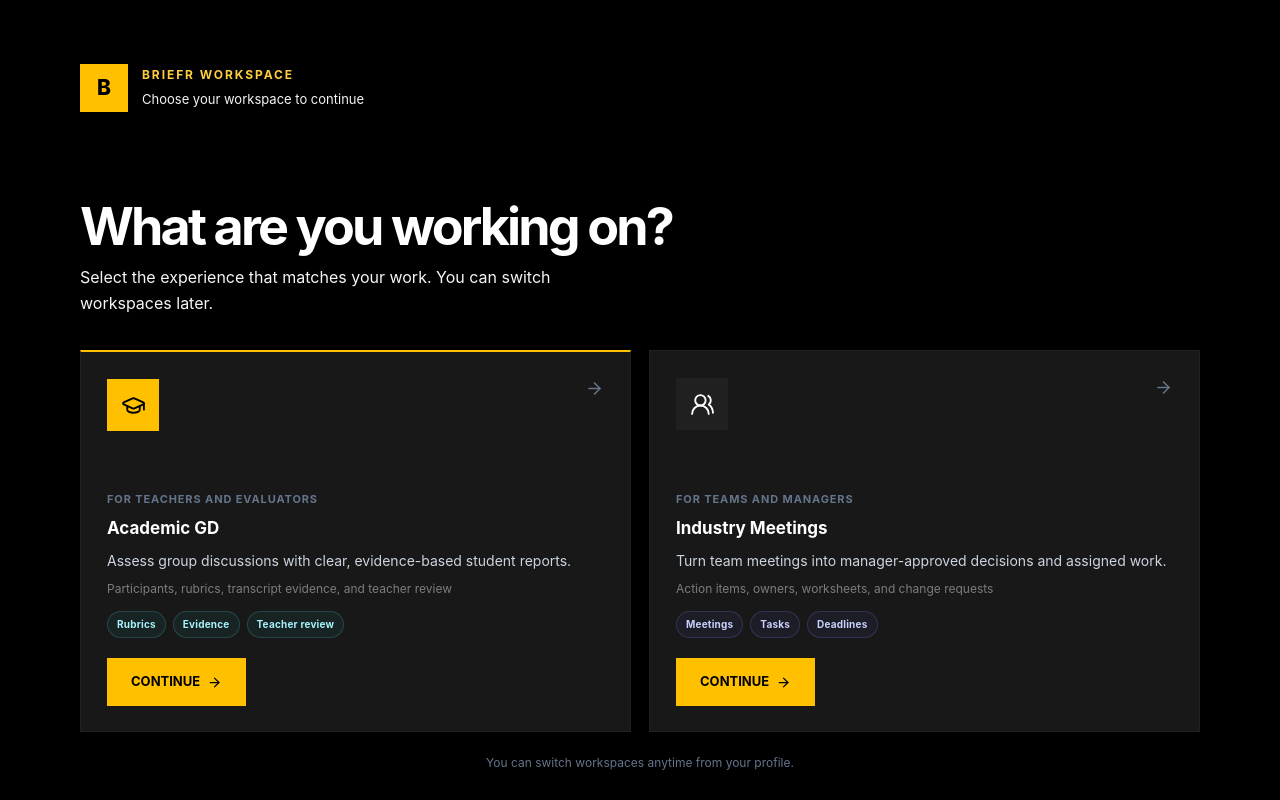
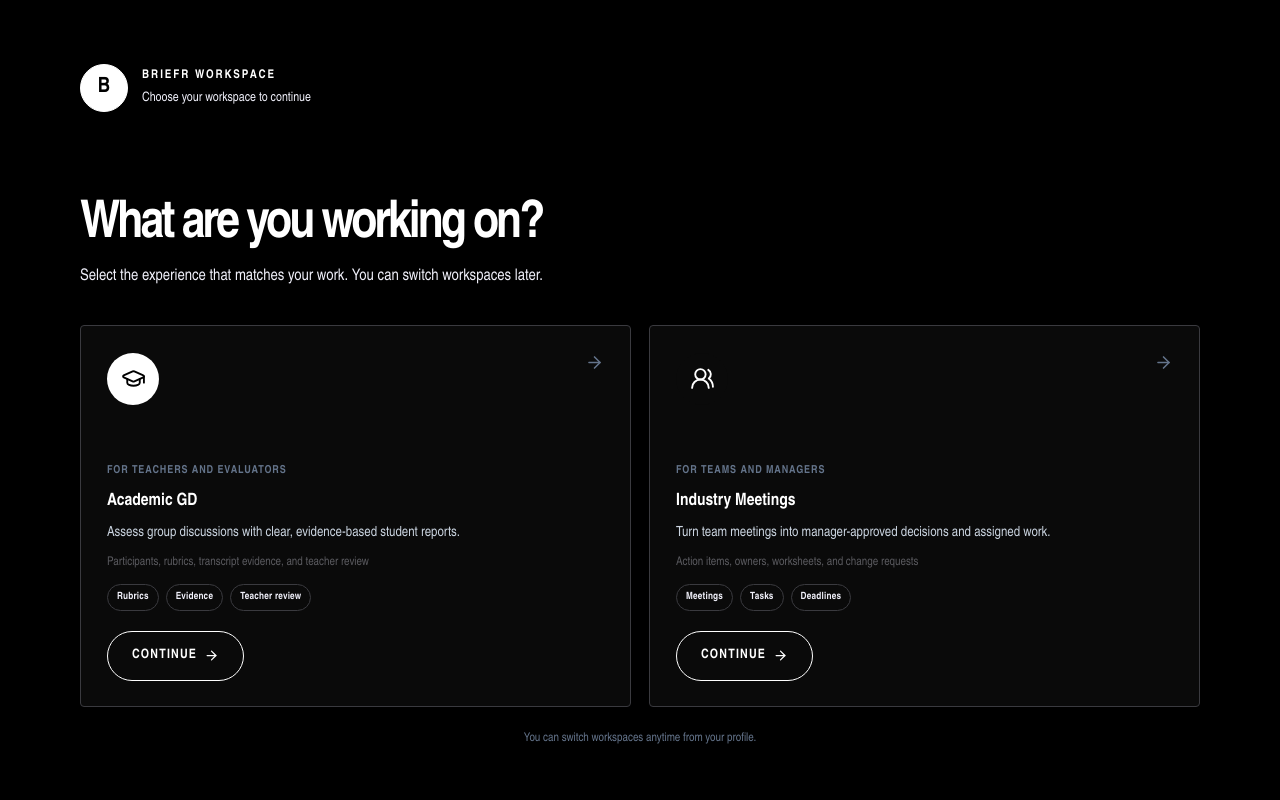
Before and after one commit to OCTehckie18/briefr, a React (Vite) app in the folder frontend/: page /select-track in a window 1280 px wide. Built offline with nearby package versions, Linux system fonts and the light colour scheme.

Commit message:
feat: redefine UI around SpaceX design language

```diff
--- a/frontend/src/components/layout/AppLayout.tsx
+++ b/frontend/src/components/layout/AppLayout.tsx
@@ -47,7 +47,7 @@ export const AppLayout: React.FC = () => {
     <div className={`flex h-screen w-screen overflow-hidden ${isAcademic ? 'academic-app-shell' : 'bg-black text-white'}`}>
       <aside className={`hidden w-72 flex-col md:flex ${isAcademic ? 'academic-sidebar' : 'border-r border-[#202020] bg-black'}`}>
         <div className="flex h-20 items-center gap-3 border-b border-[#202020] px-6">
-          <div className="flex h-10 w-10 items-center justify-center border border-[#ffc000] bg-[#ffc000] text-sm font-bold text-black">
+          <div className="flex h-10 w-10 items-center justify-center rounded-full border border-white bg-white text-sm font-bold text-black">
             B
           </div>
           <div>
@@ -67,14 +67,14 @@ export const AppLayout: React.FC = () => {
                 className={({ isActive }) =>
                   `flex items-center gap-3 rounded-[14px] px-3 py-2.5 text-sm font-medium transition-all ${
                     isActive
-                      ? isAcademic ? 'academic-nav-link--active' : 'border-l-2 border-[#ffc000] bg-[#202020] text-white'
+                      ? isAcademic ? 'academic-nav-link--active' : 'border-l-2 border-white bg-[#0a0a0a] text-white'
                       : isAcademic ? 'academic-nav-link' : 'text-[#7d7d7d] hover:bg-[#181818] hover:text-white'
                   }`
                 }
               >
                 {({ isActive }) => (
                   <>
-                    <span className={`flex h-8 w-8 items-center justify-center ${isAcademic ? (isActive ? 'bg-indigo-100 text-indigo-600' : 'bg-slate-100 text-slate-400') : (isActive ? 'bg-[#ffc000] text-black' : 'bg-[#202020] text-[#7d7d7d]')}`}>
+                    <span className={`flex h-8 w-8 items-center justify-center ${isAcademic ? (isActive ? 'bg-indigo-100 text-indigo-600' : 'bg-slate-100 text-slate-400') : (isActive ? 'bg-white text-black' : 'bg-[#0a0a0a] text-[#5a5a5f]')}`}>
                       <Icon size={16} />
                     </span>
                     <span>{item.label}</span>
@@ -119,7 +119,7 @@ export const AppLayout: React.FC = () => {
                   {user?.role === 'admin' ? 'Admin' : 'Member'}
                 </div>
               </div>
-              <div className={`flex h-9 w-9 items-center justify-center text-xs font-semibold ${isAcademic ? 'bg-indigo-100 text-indigo-700' : 'bg-[#ffc000] text-black'}`}>
+              <div className={`flex h-9 w-9 items-center justify-center rounded-full text-xs font-semibold ${isAcademic ? 'bg-indigo-100 text-indigo-700' : 'bg-white text-black'}`}>
                 {user ? getInitials(user.name) : '??'}
               </div>
             </div>
--- a/frontend/src/index.css
+++ b/frontend/src/index.css
@@ -7,23 +7,23 @@
 
 :root {
   color-scheme: dark;
-  --surface: #202020;
-  --surface-raised: #181818;
-  --surface-subtle: #181818;
-  --border: #494949;
+  --surface: #0a0a0a;
+  --surface-raised: #0a0a0a;
+  --surface-subtle: #0a0a0a;
+  --border: #3a3a3f;
   --border-strong: #ffffff;
   --text-primary: #ffffff;
-  --text-secondary: #f5f5f5;
-  --text-muted: #7d7d7d;
-  --primary: #ffc000;
-  --primary-hover: #917300;
-  --primary-glow: rgba(255, 192, 0, 0.18);
-  --radius-sm: 0;
-  --radius-md: 0;
-  --radius-lg: 0;
+  --text-secondary: #f0f0fa;
+  --text-muted: #5a5a5f;
+  --primary: #ffffff;
+  --primary-hover: #f0f0fa;
+  --primary-glow: rgba(255, 255, 255, 0.12);
+  --radius-sm: 4px;
+  --radius-md: 8px;
+  --radius-lg: 16px;
   /* Compatibility aliases keep the existing report and tab components aligned. */
-  --bg-secondary: #181818;
-  --bg-tertiary: #202020;
+  --bg-secondary: #0a0a0a;
+  --bg-tertiary: #0a0a0a;
   --card-border: var(--border);
   --border-radius-sm: var(--radius-sm);
   --border-radius-md: var(--radius-md);
@@ -42,7 +42,7 @@ body,
 }
 
 body {
-  font-family: var(--font-sans);
+  font-family: "D-DIN", "Arial Narrow", Arial, Verdana, sans-serif;
   background: #000000;
   color: #ffffff;
   min-height: 100vh;
@@ -69,13 +69,13 @@ button:disabled { cursor: not-allowed; }
 
 .page-shell { width: 100%; max-width: none; margin: 0; }
 .page-header { display: flex; flex-wrap: wrap; align-items: flex-end; justify-content: space-between; gap: 20px; margin-bottom: 32px; }
-.page-title { color: var(--text-primary); font-size: clamp(34px, 5vw, 54px); font-weight: 400; letter-spacing: .01em; line-height: 1.05; text-transform: uppercase; }
+.page-title { color: var(--text-primary); font-family: "D-DIN-Bold", "Arial Narrow", Arial, Verdana, sans-serif; font-size: clamp(40px, 5vw, 60px); font-weight: 700; letter-spacing: 1.2px; line-height: 1.2; text-transform: uppercase; }
 .page-description { max-width: 760px; margin-top: 10px; color: var(--text-muted); font-size: 16px; line-height: 1.55; }
 .section-title { color: var(--text-primary); font-size: 20px; font-weight: 600; letter-spacing: -0.015em; }
-.ui-card { border: 1px solid #202020; border-radius: 0; background: var(--surface-subtle); box-shadow: none; }
-.ui-input { min-height: 48px; width: 100%; border: 1px solid #494949; border-radius: 0; background: #181818; color: var(--text-primary); padding: 12px 16px; font-size: 15px; outline: none; transition: border-color .18s, background .18s; }
+.ui-card { border: 1px solid #3a3a3f; border-radius: 4px; background: var(--surface-subtle); box-shadow: none; }
+.ui-input { min-height: 48px; width: 100%; border: 1px solid #3a3a3f; border-radius: 4px; background: #0a0a0a; color: var(--text-primary); padding: 12px 16px; font-size: 16px; outline: none; transition: border-color .18s, background .18s; }
 .ui-input::placeholder { color: var(--text-muted); }
-.ui-input:focus { border-color: #ffc000; box-shadow: none; background: #202020; }
+.ui-input:focus { border-color: #ffffff; box-shadow: none; background: #0a0a0a; }
 .ui-label { display: block; margin-bottom: 8px; color: var(--text-secondary); font-size: 13px; font-weight: 600; letter-spacing: .04em; }
 .empty-state { display: flex; min-height: 180px; flex-direction: column; align-items: center; justify-content: center; gap: 8px; padding: 24px; color: var(--text-muted); text-align: center; font-size: 14px; }
 .academic-app-shell { background: #f8fafc; color: #1e293b; }
@@ -116,22 +116,22 @@ button:disabled { cursor: not-allowed; }
 .track-selection__header { display: flex; align-items: center; gap: 14px; }
 .track-selection__brand-copy { display: grid; gap: 5px; }
 .track-selection__intro-block { margin: 88px 0 34px; }
-.brand-mark { display: grid; width: 48px; height: 48px; place-items: center; border: 1px solid #ffc000; border-radius: 0; background: #ffc000; color: #000000; font-size: 21px; font-weight: 800; }
-.eyebrow { margin-top: 0; color: #ffce3e; font-size: 12px; font-weight: 700; letter-spacing: .16em; text-transform: uppercase; }
+.brand-mark { display: grid; width: 48px; height: 48px; place-items: center; border: 1px solid #ffffff; border-radius: 50%; background: #ffffff; color: #000000; font-size: 21px; font-weight: 800; }
+.eyebrow { margin-top: 0; color: #ffffff; font-size: 12px; font-weight: 700; letter-spacing: .16em; text-transform: uppercase; }
 .track-selection h1 { margin-top: 10px; color: var(--text-primary); font-size: clamp(34px, 5vw, 52px); font-weight: 700; letter-spacing: -.055em; line-height: 1.02; }
 .track-selection__intro, .track-selection__signed-in { color: var(--text-secondary); line-height: 1.6; }
 .track-selection__intro { max-width: 560px; margin-top: 12px; font-size: 16px; }
 .track-selection__signed-in { font-size: 13px; }
 .track-options { display: grid; grid-template-columns: repeat(2, minmax(0, 1fr)); gap: 18px; }
-.track-option { display: flex; min-height: 382px; flex-direction: column; align-items: stretch; gap: 20px; width: 100%; padding: 27px 26px 25px; border: 1px solid #202020; border-radius: 0; background: #181818; color: inherit; text-align: left; transition: border-color .18s, background .18s, color .18s; }
-.track-option:hover, .track-option:focus-visible { border-color: #ffc000; background: #202020; outline: none; }
-.track-option:focus-visible { box-shadow: 0 0 0 2px #000000, 0 0 0 4px #ffc000; }
-.track-option--academic { border-top: 2px solid #ffc000; }
-.track-option--academic:hover, .track-option--academic:focus-visible { border-color: #ffc000; }
+.track-option { display: flex; min-height: 382px; flex-direction: column; align-items: stretch; gap: 20px; width: 100%; padding: 27px 26px 25px; border: 1px solid #3a3a3f; border-radius: 4px; background: #0a0a0a; color: inherit; text-align: left; transition: border-color .18s, background .18s, color .18s; }
+.track-option:hover, .track-option:focus-visible { border-color: #ffffff; background: #0a0a0a; outline: none; }
+.track-option:focus-visible { box-shadow: 0 0 0 2px #000000, 0 0 0 4px #ffffff; }
+.track-option--academic { border-top: 1px solid #3a3a3f; }
+.track-option--academic:hover, .track-option--academic:focus-visible { border-color: #ffffff; }
 .track-option--industry:hover, .track-option--industry:focus-visible { border-color: #ffffff; }
 .track-option__topline { display: flex; align-items: flex-start; justify-content: space-between; }
-.track-option__icon { display: grid; width: 52px; height: 52px; place-items: center; border-radius: 0; background: #202020; color: #ffffff; }
-.track-option--academic .track-option__icon { background: #ffc000; color: #000000; }
+.track-option__icon { display: grid; width: 52px; height: 52px; place-items: center; border-radius: 50%; background: #0a0a0a; color: #ffffff; }
+.track-option--academic .track-option__icon { background: #ffffff; color: #000000; }
 .track-option__topline .track-option__arrow { color: #64748b; }
 .track-option__copy { display: grid; gap: 5px; margin-top: auto; }
 .track-option__audience { color: #64748b; font-size: 11px; font-weight: 650; letter-spacing: .08em; text-transform: uppercase; }
@@ -140,11 +140,10 @@ button:disabled { cursor: not-allowed; }
 .track-option__details { color: var(--text-muted); font-size: 12px; }
 .track-option__capabilities { display: flex; flex-wrap: wrap; gap: 7px; margin-top: 4px; }
 .track-option__chip { border: 1px solid rgba(148, 163, 184, .16); border-radius: 999px; padding: 5px 9px; color: #94a3b8; background: rgba(255, 255, 255, .035); font-size: 10px; font-weight: 650; letter-spacing: .02em; }
-.track-option--academic .track-option__chip { border-color: rgba(103, 232, 249, .18); color: #a5f3fc; background: rgba(34, 211, 238, .06); }
-.track-option--industry .track-option__chip { border-color: rgba(129, 140, 248, .2); color: #c7d2fe; background: rgba(99, 102, 241, .07); }
+.track-option--academic .track-option__chip, .track-option--industry .track-option__chip { border-color: #3a3a3f; color: #f0f0fa; background: #0a0a0a; }
 .track-option__copy { gap: 9px; }
 .track-option__arrow { color: #64748b; }
-.track-option__cta { display: inline-flex; align-items: center; gap: 7px; min-height: 48px; align-self: flex-start; padding: 0 24px; background: #ffc000; color: #000000; font-size: 13px; font-weight: 700; text-transform: uppercase; }
+.track-option__cta { display: inline-flex; align-items: center; gap: 7px; min-height: 50px; align-self: flex-start; padding: 0 24px; border: 1px solid #ffffff; border-radius: 32px; background: transparent; color: #ffffff; font-size: 13px; font-weight: 700; letter-spacing: 1.17px; text-transform: uppercase; }
 .track-option__cta svg { transition: transform .18s ease; }
 .track-option:hover .track-option__cta svg, .track-option:focus-visible .track-option__cta svg { transform: translateX(4px); }
 .track-selection__footer { margin-top: 22px; color: #64748b; font-size: 12px; text-align: center; }
```
